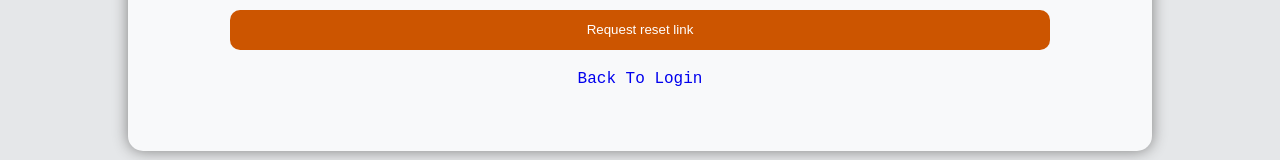
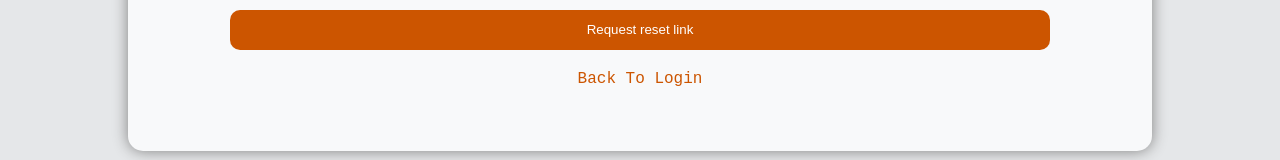
Before and after one commit to ransomsiyeofori-dotcom/Loginform, a plain HTML site: page Forgot.html in a window 1280 px wide. Shown: the part 429-589 px from the top of the page. Drawn offline with nearby package versions, Linux system fonts and the light colour scheme; a web font is replaced by a local one.

Commit message:
Update Forgot.html

```diff
--- a/Forgot.html
+++ b/Forgot.html
@@ -67,7 +67,8 @@ label { margin-left: 30px;
 
 a { text-align: center;
     text-decoration: none;
-    margin-top: 20px;}
+    margin-top: 20px;
+    color: #CC5500;}
 
 .container { margin-left: 30px;
              margin-bottom:40px;}
@@ -100,7 +101,7 @@ id="email" class="email" />
 
 
 <button type="submit" id="btn">Request reset link</button>
-      <a href="Login.html">Back To Login</a>
+      <a href="index.html">Back To Login</a>
 
 
   </form>
```
